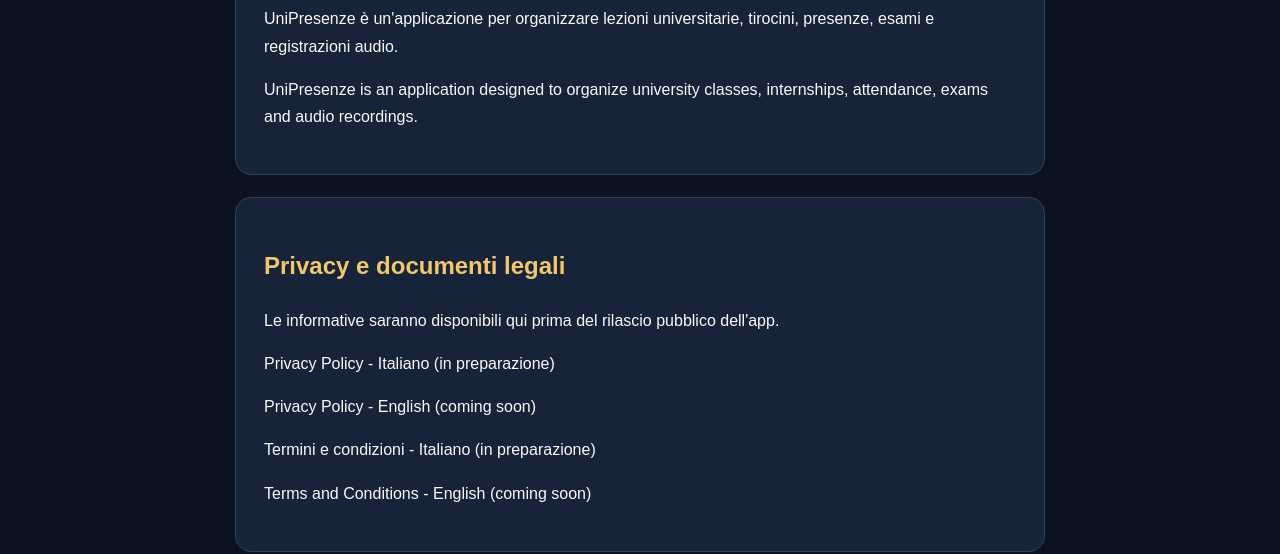
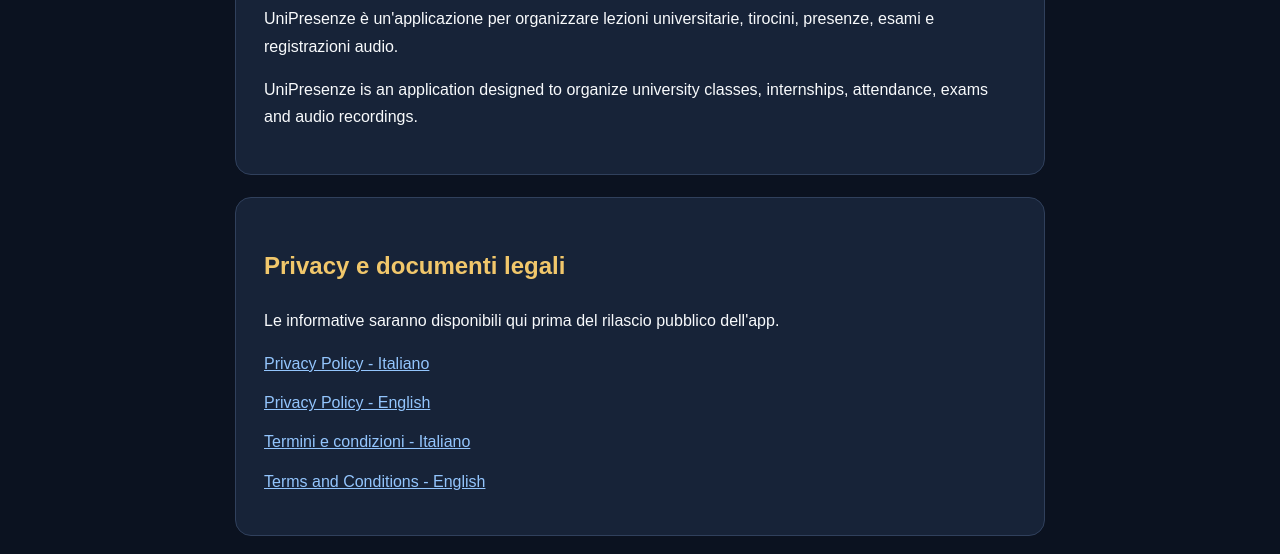
Before and after one commit to valkircode/valkircode.github.io, a plain HTML site: page index.html in a window 1280 px wide. Shown: the part 404-958 px from the top of the page. Drawn offline with Linux system fonts and the light colour scheme.

Commit message:
Update index.html

```diff
--- a/index.html
+++ b/index.html
@@ -84,12 +84,25 @@
         Le informative saranno disponibili qui
         prima del rilascio pubblico dell'app.
       </p>
-      <div class="links">
-        <p>Privacy Policy - Italiano (in preparazione)</p>
-        <p>Privacy Policy - English (coming soon)</p>
-        <p>Termini e condizioni - Italiano (in preparazione)</p>
-        <p>Terms and Conditions - English (coming soon)</p>
-      </div>
+
+<div class="links">
+  <a href="privacy-policy.html#italiano">
+    Privacy Policy - Italiano
+  </a>
+
+  <a href="privacy-policy.html#english">
+    Privacy Policy - English
+  </a>
+
+  <a href="terms-and-conditions.html#italiano">
+    Termini e condizioni - Italiano
+  </a>
+
+  <a href="terms-and-conditions.html#english">
+    Terms and Conditions - English
+  </a>
+</div>
+
     </section>
 
     <section class="card">
```
